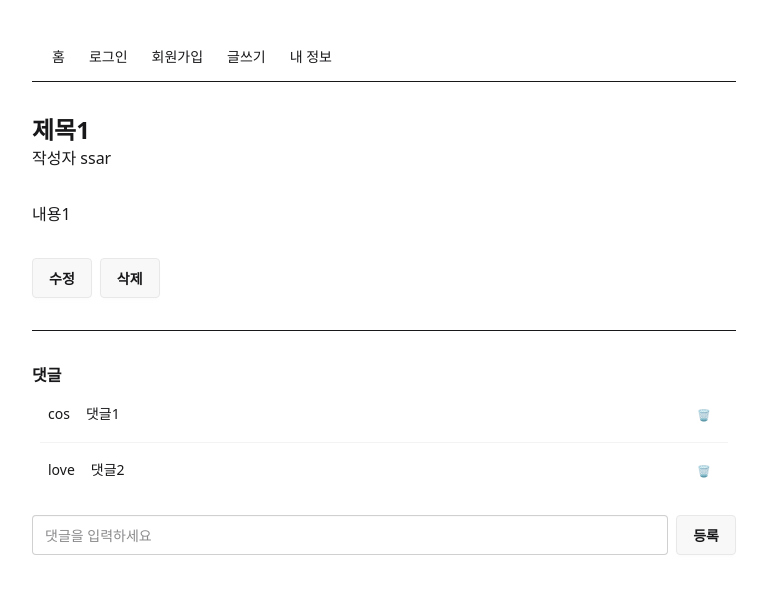
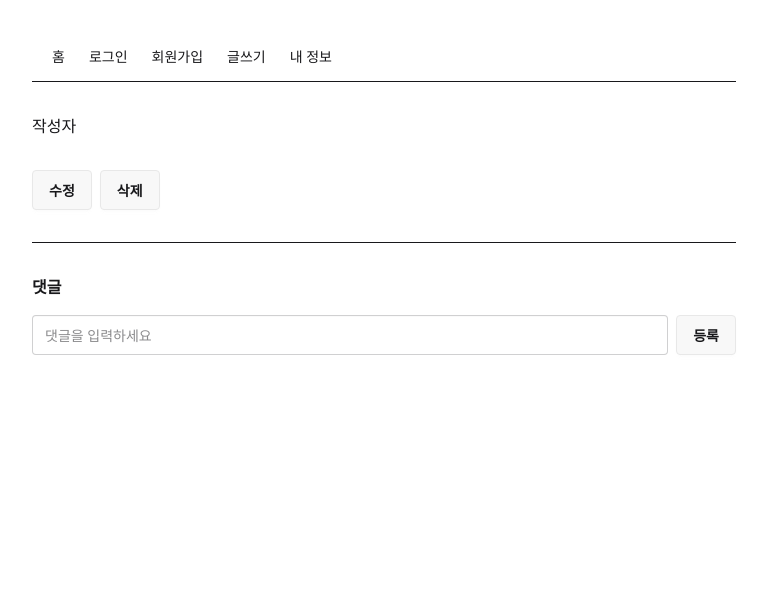
Before and after one commit to metakit-sorucecode/react-blog, a React (Vite) app in the folder react-blog/: page /board/1 in a window 1280 px wide. Shown: the top 594 px of the page, without its empty margins (256-1023 px from the left). Built offline with nearby package versions, Linux system fonts and the light colour scheme.

Commit message:
[board-detail] 글을 state로 바꾸고 빈 상세에서 시작하기
Chapter: board-detail
Task: T2
Source: 1181dab 2622b3d 4c0da83

```diff
--- a/react-blog/src/pages/Detail.jsx
+++ b/react-blog/src/pages/Detail.jsx
@@ -1,19 +1,21 @@
+import { useState } from "react";
 import { Link, useParams } from "react-router-dom";
 import ReplyItem from "../components/ReplyItem";
 
 export default function Detail() {
   const { id } = useParams();
-
-  const replies = [
-    { id: 1, username: "cos", comment: "댓글1" },
-    { id: 2, username: "love", comment: "댓글2" },
-  ];
+  const [board, setBoard] = useState({
+    title: "",
+    content: "",
+    username: "",
+    replies: [],
+  });
 
   return (
     <div>
-      <h1 className="text-2xl font-bold">제목1</h1>
-      <p>작성자 ssar</p>
-      <p className="my-8">내용1</p>
+      <h1 className="text-2xl font-bold">{board.title}</h1>
+      <p>작성자 {board.username}</p>
+      <p className="my-8">{board.content}</p>
       <div className="flex gap-2">
         <Link to={`/update-form/${id}`} className="btn">
           수정
@@ -25,7 +27,7 @@ export default function Detail() {
 
       <h2 className="font-bold">댓글</h2>
       <ul className="list">
-        {replies.map((reply) => (
+        {board.replies.map((reply) => (
           <ReplyItem
             key={reply.id}
             username={reply.username}
```
